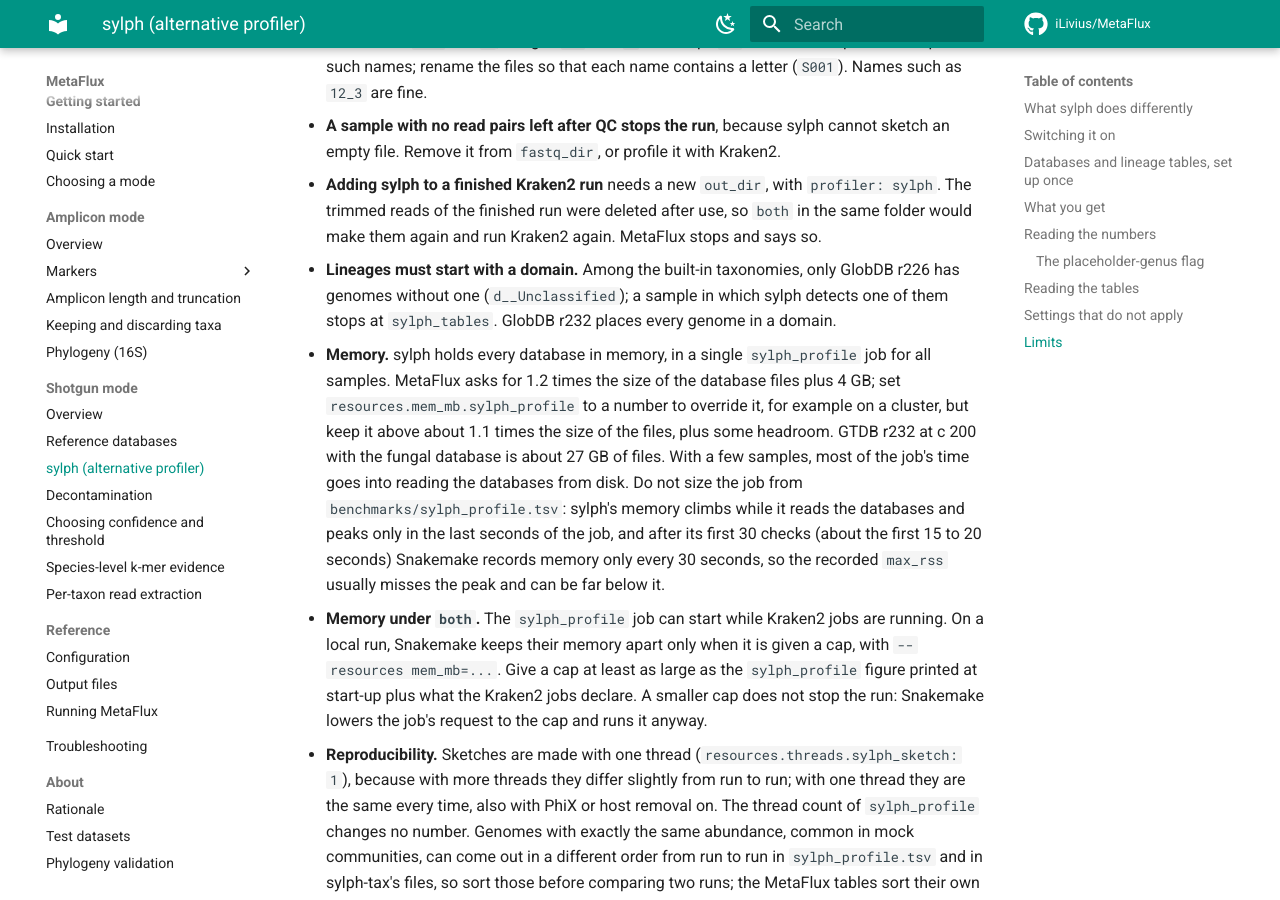
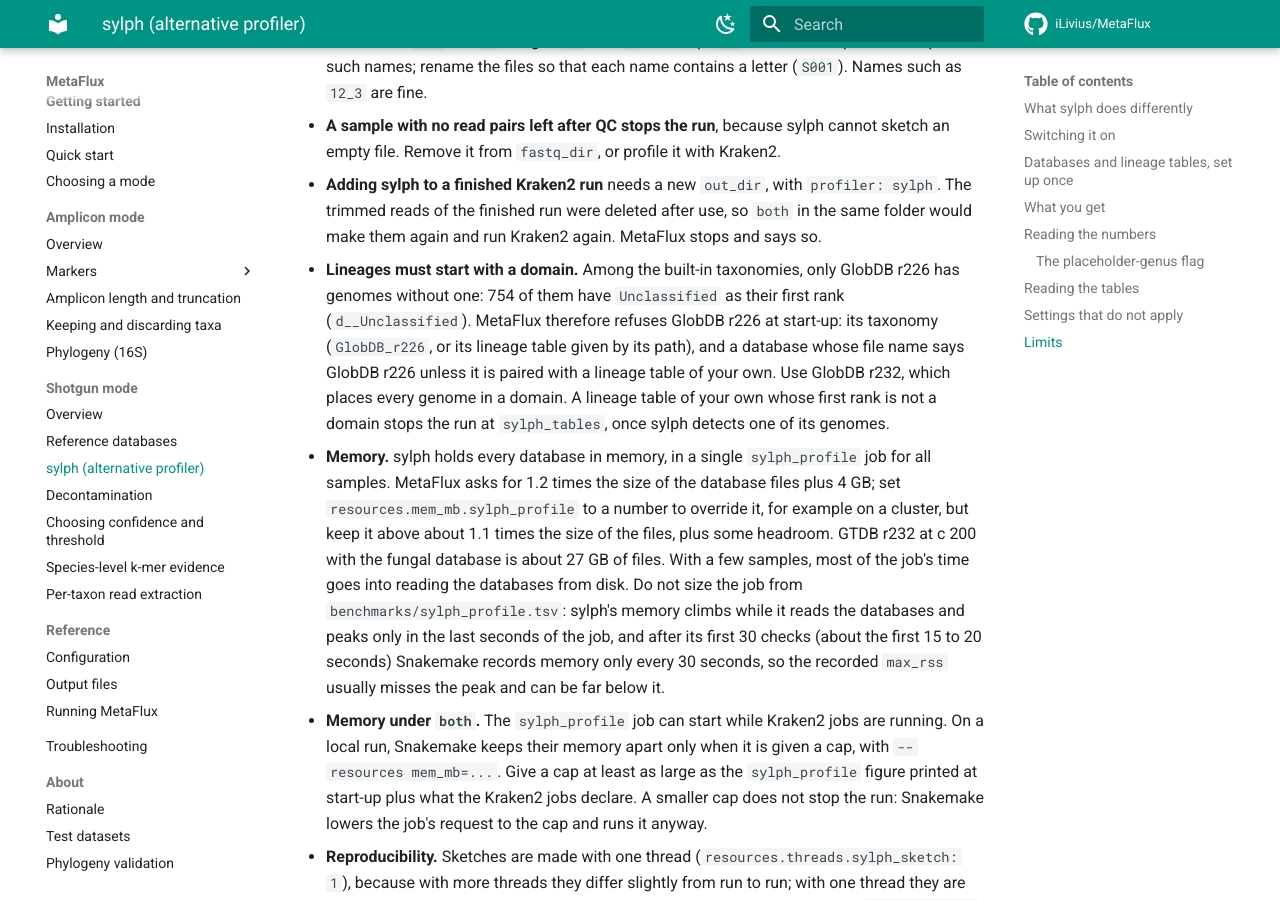
Before and after one commit to iLivius/MetaFlux, an MkDocs documentation site: the page built from docs/shotgun/sylph.md, in a window 1280 px wide and 900 px high, scrolled down 6282 px. Built offline with MkDocs 1.6.1 and Material for MkDocs 9.7.7, drawn with Linux system fonts in a browser that asks for light colours; comment, search, counter and statistics services are not loaded.

Commit message:
sylph: refuse GlobDB r226 at start-up
GlobDB r226's lineage table gives 754 genomes 'Unclassified' as their
first rank instead of a domain. MetaFlux writes the domain in the first
slot of every sylph table, so rule sylph_tables stopped on such a genome,
but only after every sample had been sketched and profiled.

00_common.smk now refuses GlobDB r226 before anything runs, and before
the lineage-table folder checks (nobody downloads the table only to be
refused):
- the taxonomy GlobDB_r226, or its table given by its path under the
  built-in file name (with or without .gz);
- a database whose file name says GlobDB r226 paired with any built-in
  taxonomy (the release check would otherwise advise GlobDB_r226).
A GlobDB r226 database with a lineage table of your own still passes.
The message points to GlobDB r232 (globdb_r232_sylph_c200.syldb with
taxonomy GlobDB_r232), which places every genome in a domain.

Also: the 38a comment on d__Unclassified says where r226 is now refused;
docs/shotgun/sylph.md (Limits) and the config.yaml comment say so too.

Reruns: none from 00_common.smk; the 38a comment edit makes sylph_tables
(and MultiQC after it) run once in finished sylph folders.

```diff
--- a/docs/shotgun/sylph.md
+++ b/docs/shotgun/sylph.md
@@ -256,8 +256,12 @@
   The trimmed reads of the finished run were deleted after use, so `both` in the same
   folder would make them again and run Kraken2 again. MetaFlux stops and says so.
 - **Lineages must start with a domain.** Among the built-in taxonomies, only GlobDB r226
-  has genomes without one (`d__Unclassified`); a sample in which sylph detects one of
-  them stops at `sylph_tables`. GlobDB r232 places every genome in a domain.
+  has genomes without one: 754 of them have `Unclassified` as their first rank
+  (`d__Unclassified`). MetaFlux therefore refuses GlobDB r226 at start-up: its taxonomy
+  (`GlobDB_r226`, or its lineage table given by its path), and a database whose file name
+  says GlobDB r226 unless it is paired with a lineage table of your own. Use GlobDB r232,
+  which places every genome in a domain. A lineage table of your own whose first rank is
+  not a domain stops the run at `sylph_tables`, once sylph detects one of its genomes.
 - **Memory.** sylph holds every database in memory, in a single `sylph_profile` job for
   all samples. MetaFlux asks for 1.2 times the size of the database files plus 4 GB; set
   `resources.mem_mb.sylph_profile` to a number to override it, for example on a cluster,
```
Also changed, not shown: 3 other files.
